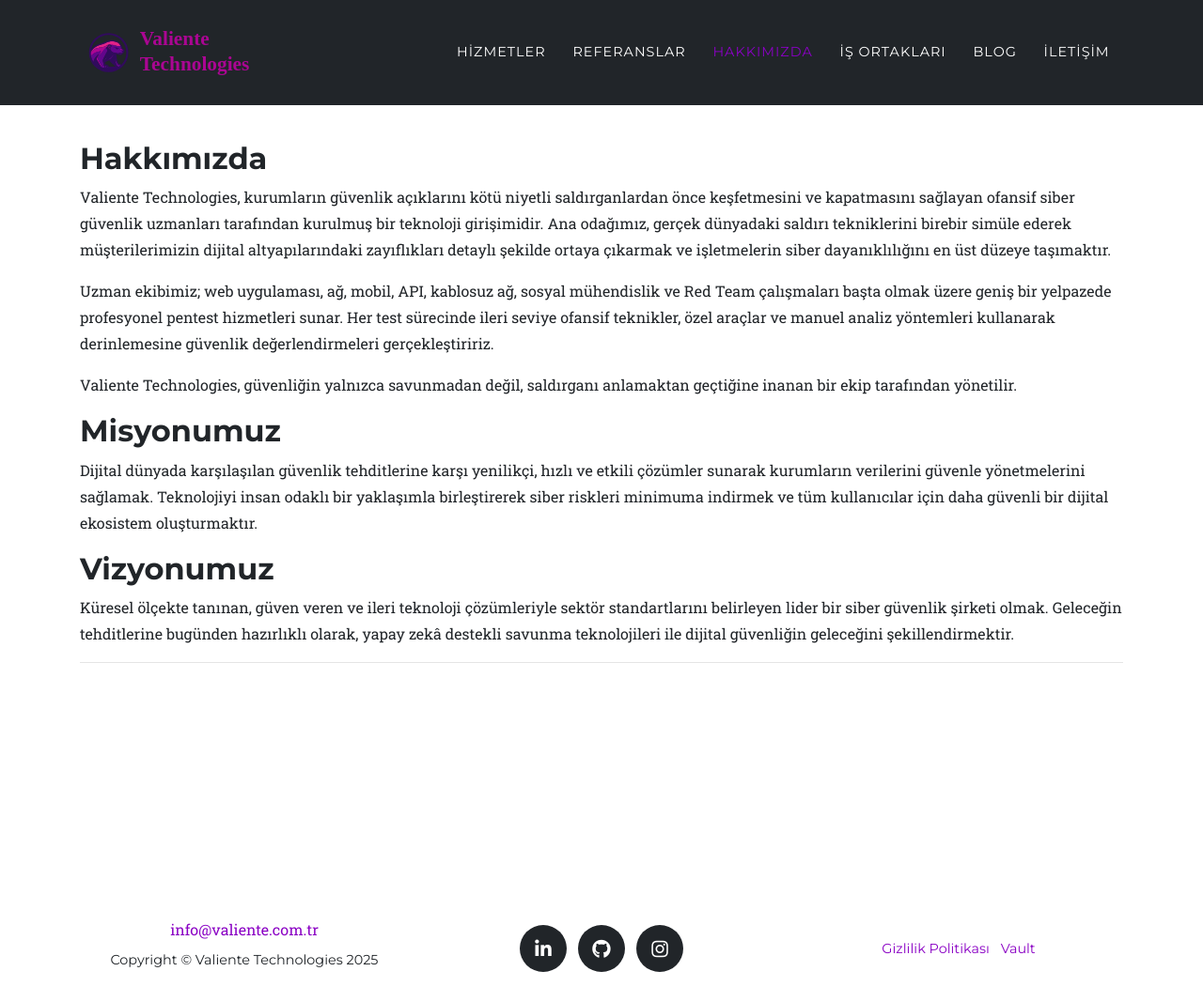
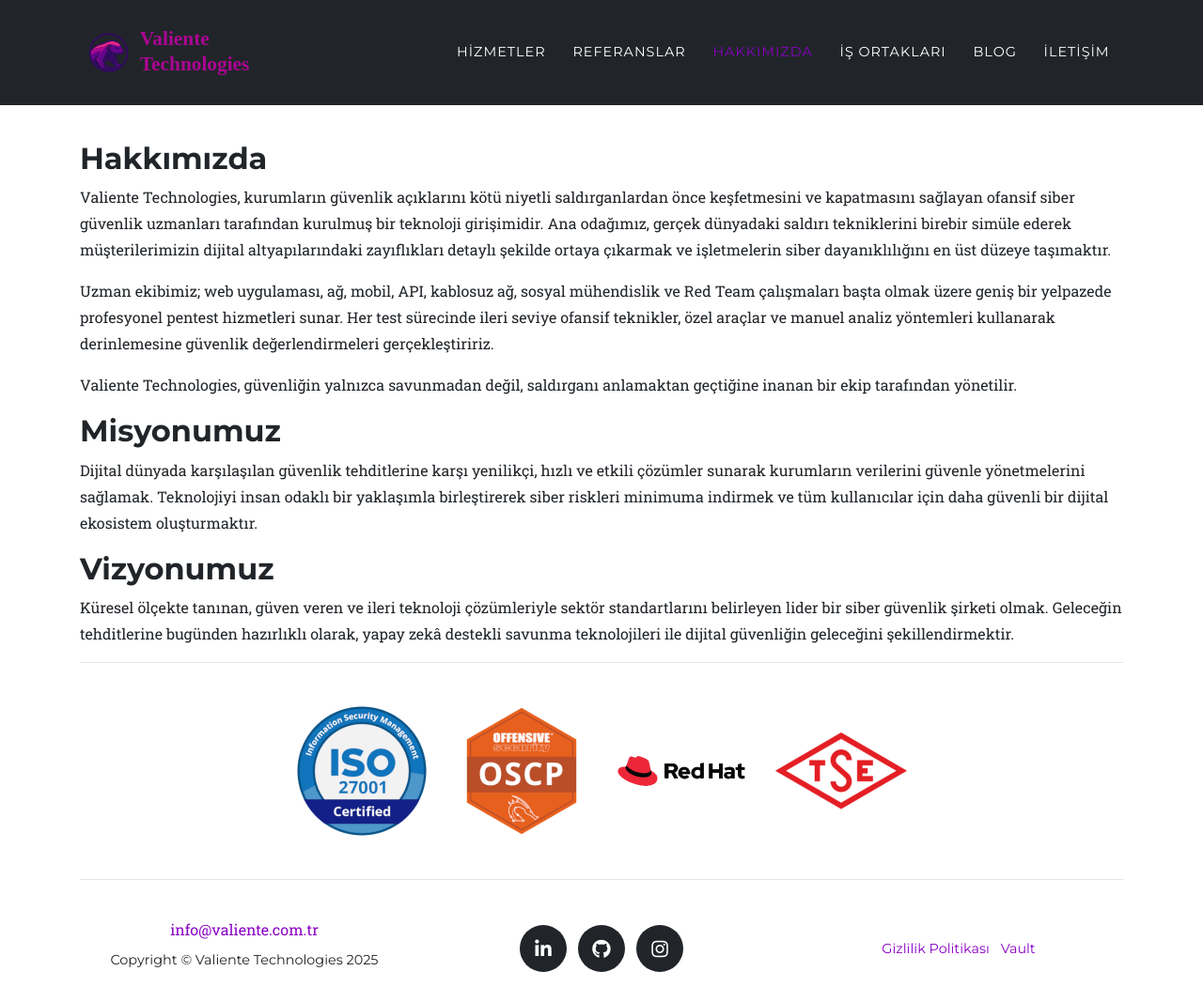
Before and after one commit to ValienteTechnologies/ValienteTechnologies.github.io, a Jekyll site: the page built from about.md, in a window 1280 px wide and 1067 px high. Shown: the whole window at 94% size. Built offline with Jekyll 4.4.1, drawn with Linux system fonts in a browser that asks for light colours; some web fonts are replaced.

Commit message:
add logos to about

```diff
--- a/about.md
+++ b/about.md
@@ -20,3 +20,20 @@
 Küresel ölçekte tanınan, güven veren ve ileri teknoloji çözümleriyle sektör standartlarını belirleyen lider bir siber güvenlik şirketi olmak. Geleceğin tehditlerine bugünden hazırlıklı olarak, yapay zekâ destekli savunma teknolojileri ile dijital güvenliğin geleceğini şekillendirmektir.
 
 ---
+
+<div style="display: flex; flex-wrap: wrap; justify-content: center; gap: 20px; margin: 40px 0;">
+  <div style="flex: 0 0 auto; text-align: center;">
+    <img src="assets/img/about/iso.png" alt="ISO" style="max-width: 150px; height: auto; width: 100%;">
+  </div>
+  <div style="flex: 0 0 auto; text-align: center;">
+    <img src="assets/img/about/oscp.png" alt="OSCP" style="max-width: 150px; height: auto; width: 100%;">
+  </div>
+  <div style="flex: 0 0 auto; text-align: center;">
+    <img src="assets/img/about/redhat.png" alt="Red Hat" style="max-width: 150px; height: auto; width: 100%;">
+  </div>
+  <div style="flex: 0 0 auto; text-align: center;">
+    <img src="assets/img/about/tse.png" alt="TSE" style="max-width: 150px; height: auto; width: 100%;">
+  </div>
+</div>
+
+---
```
Also changed, not shown: assets/img/about/iso.png (added), assets/img/about/oscp.png (added), assets/img/about/redhat.png (added), assets/img/about/tse.png (added).
